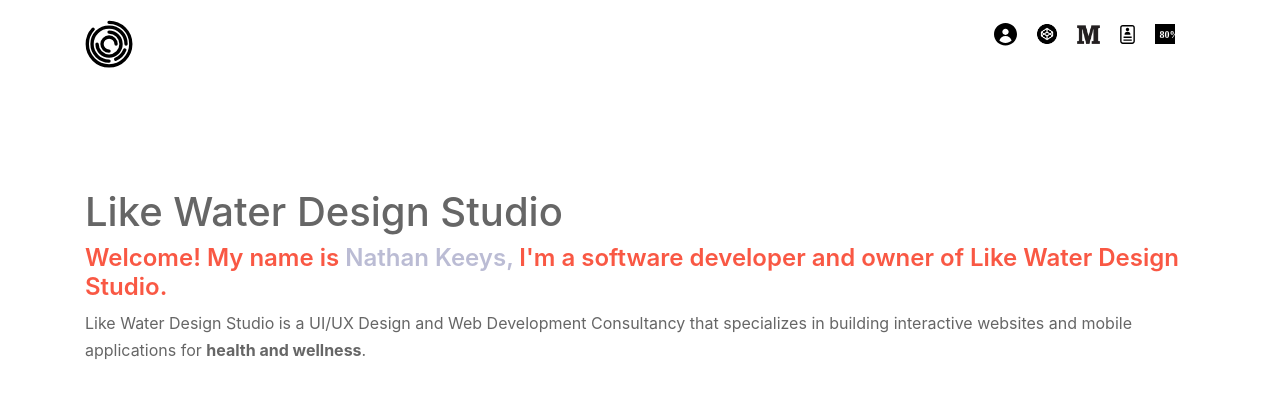
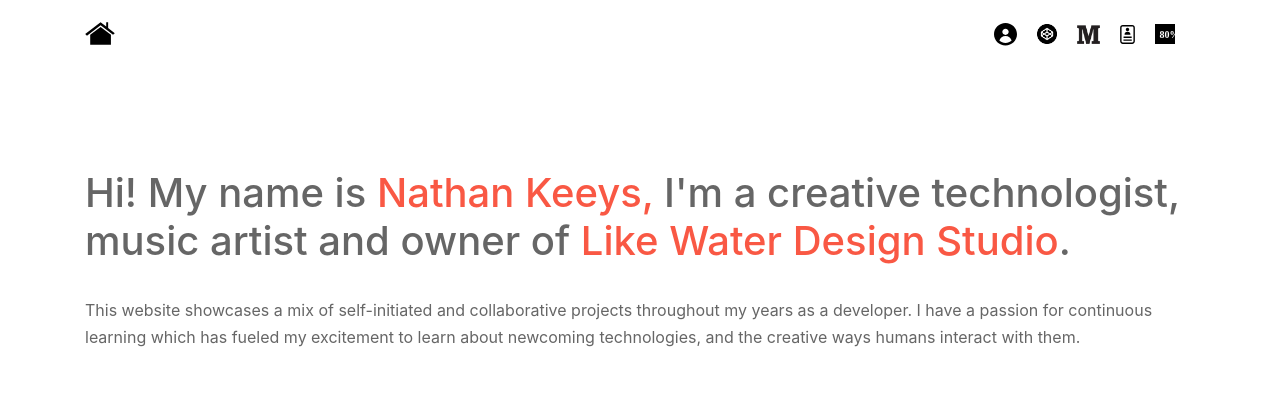
Before and after one commit to keeysnc/portfolio, a React (Create React App) app: page / in a window 1280 px wide. Shown: the top 414 px of the page. Built offline with nearby package versions, Linux system fonts and the light colour scheme.

Commit message:
add new header content

```diff
--- a/src/App.css
+++ b/src/App.css
@@ -9,7 +9,7 @@ body{
 }
 
 a{
-    color: #BBBCD4!important;
+    color: #F95844!important;
 }
 
 
@@ -44,7 +44,7 @@ a{
 }
 
 .homeIcon{
-    width: 48px;
+    width: 30px;
 }
 
 .aboutIcon{
--- a/src/App.js
+++ b/src/App.js
@@ -12,7 +12,7 @@ import absHero from './img/ads-hero.jpg'
 import codePenLogo from './img/codepen.svg'
 import mediumLogo from './img/medium.svg'
 import resumeLogo from './img/resume.svg'
-import homeLogo from './img/lwd-logo.svg'
+import homeLogo from './img/home.svg'
 import aboutLogo from './img/about-logo.svg'
 import musicLogo from './img/80percent-logo.svg'
 import {
--- a/src/components/About.js
+++ b/src/components/About.js
@@ -12,7 +12,7 @@ function About() {
         <div className="col-md-6">
         <div className="about">
             <h1 className="title">About Me</h1>
-            <h4 className="subtitle highlight">Freelance Software Developer | Music Artist</h4>
+            <h4 className="subtitle highlight">Software Developer</h4>
             <p style={{lineHeight: '1.7rem'}}>
             I'm a self starter whose excited about emerging tech and it's impact on humans.
             I'm passionate in creating purpose-driven digital interactions using 2D/3D visuals,
--- a/src/components/Bio.js
+++ b/src/components/Bio.js
@@ -19,12 +19,12 @@ function Bio() {
     return (
       <div className="section">
         <div className="section">
-        <h1 className="title">Like Water Design Studio</h1>
-        <h4 className="subtitle highlight">
-          Welcome! My name is <Link alt="home" to="/about">Nathan Keeys,</Link> I'm a software developer and owner of Like Water Design Studio.
-          </h4>
+        <h1 className="title">Hi! My name is <Link alt="home" to="/about">Nathan Keeys,</Link> I'm a creative technologist, music artist and owner of <Link alt="home" to="/about">Like Water Design Studio</Link>. </h1>
+        <h4 className="subtitle"></h4>
           <p style={{lineHeight: '1.7rem'}}>
-          Like Water Design Studio is a UI/UX Design and Web Development Consultancy that specializes in building interactive websites and mobile applications for <b>health and wellness</b>.
+          This website showcases a mix of self-initiated and collaborative projects throughout my years as a developer.
+          I have a passion for continuous learning which has fueled my excitement to learn about newcoming technologies, and the creative
+          ways humans interact with them.
           </p>
         </div>
         <div>
```
